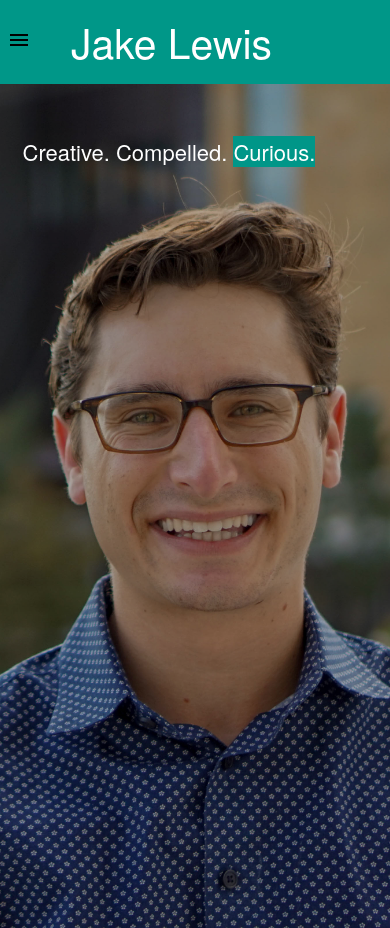
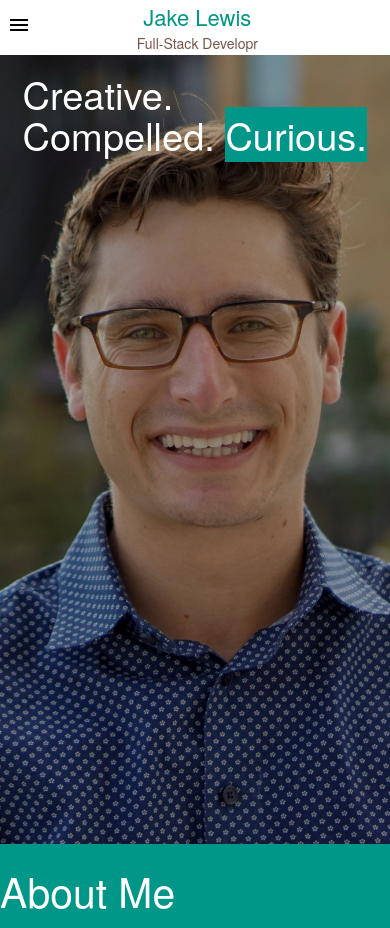
Before and after one commit to jakeaustinlewis/developer-portfolio, a website: page public/index.html in a window 390 px wide. Shown: the top 928 px of the page. Drawn offline with nearby package versions, Linux system fonts and the light colour scheme.

Commit message:
changed the layout of the mobile navbar

```diff
--- a/public/index.html
+++ b/public/index.html
@@ -97,20 +97,21 @@
             </section>
         </ul>
 
-
-        <section class="hide-on-med-and-up">
-            <section id="" class="white-text pageTitleBackground aboutMeColor d-flex align-items-center">
+        <section class="mobileNav subTitle nameColor">
+            <section class="teal-text d-flex align-items-center hide-on-med-and-up mobileNav maxWidth">
                 <a href="#" data-target="slide-out" class="sidenav-trigger">
-                    <i id="hamburgerButton" class="black-text material-icons ml-2 closebtn"  >menu</i>
+                    <i id="hamburgerButton" class="black-text material-icons ml-2 closebtn ">menu</i>
                 </a>
-                <h3 class="subTitle">Jake Lewis</h3>
-
+                <div class="maxWidth center-align">
+                        <div class="teal-text nameTitle">Jake Lewis</div>
+                        <div class="brown-text">Full-Stack Developr</div>
+                </div>
+                <div class="widthFix"></div>
+                <!-- <a href="#" data-target="slide-out" class="sidenav-trigger">
+                        <i id="" class="black-text material-icons ml-2 closebtn ">menu</i>
+                </a> -->
             </section>
-
         </section>
-
-
-
 
 
         <!-- sidebar -->
--- a/public/jake-lewis-website1.css
+++ b/public/jake-lewis-website1.css
@@ -219,7 +219,8 @@ body {
 }
 
 #pictureNoteContainer h2 {
-  font-size: 22px;
+  font-size: 38px;
+  margin-top: 50px;
 }
 
 nav {
@@ -227,6 +228,16 @@ nav {
   box-shadow: none;
   height: 0;
 }
+
+.nameColor {
+  background-color: white;
+  height: 55px;
+  position: fixed;
+  z-index: 99;
+  width: 100%;
+}
+
+
 
 #nameContainer {
   margin: auto auto;
@@ -758,8 +769,20 @@ nav ul li {
   margin-left: 25px;
 }
 
+.nameTitle {
+  font-size: 22px;
+}
+
+.widthFix {
+  width: 31px;
+}
+
+mobileNav {
+  position: fixed;
+}
+
 .subTitle {
-  margin: 0px 0px 0px 40px;
+  z-index: 101;
 }
 
 .brandLogo {
--- a/public/jake-lewis-website1.js
+++ b/public/jake-lewis-website1.js
@@ -22,6 +22,7 @@ document.addEventListener('DOMContentLoaded', function () {
 
             main.addEventListener('click', (e) => {
                 sidebar.className = 'slideIn';
+
             })
         }
     });
```
